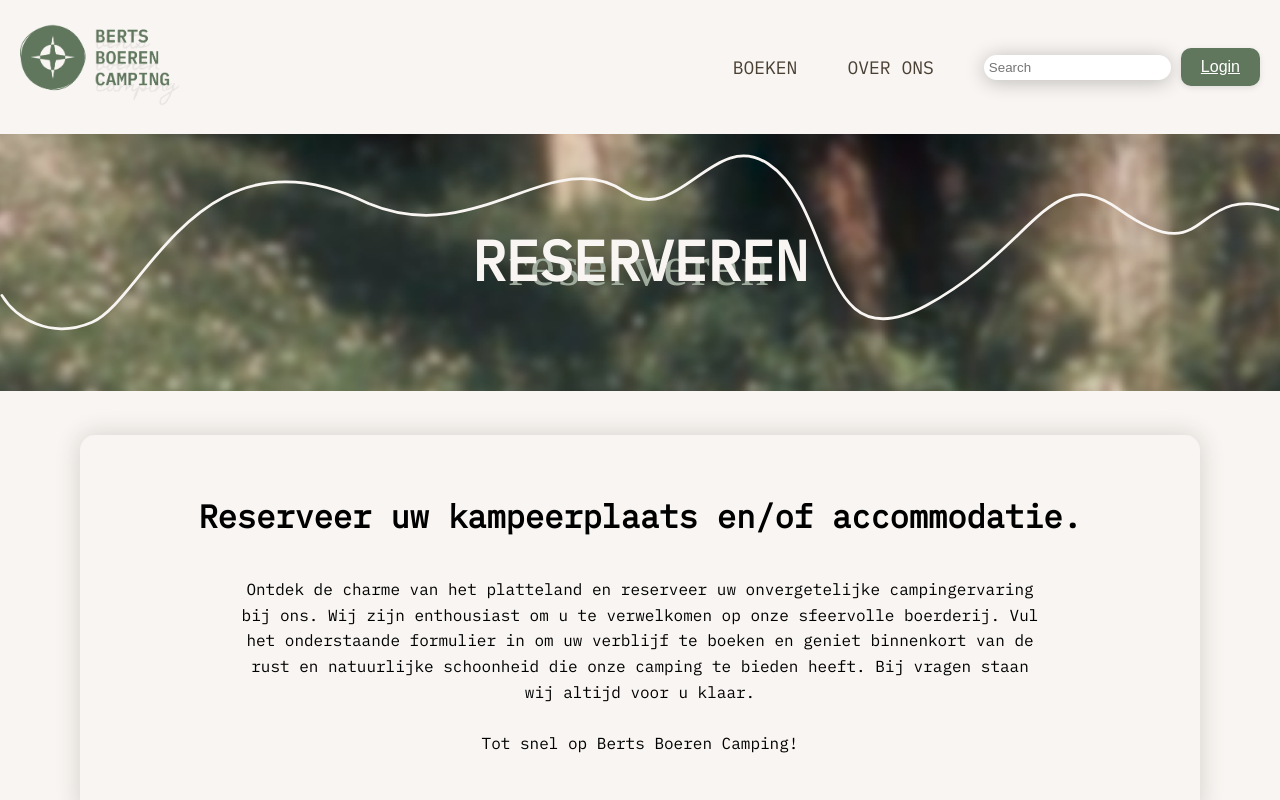
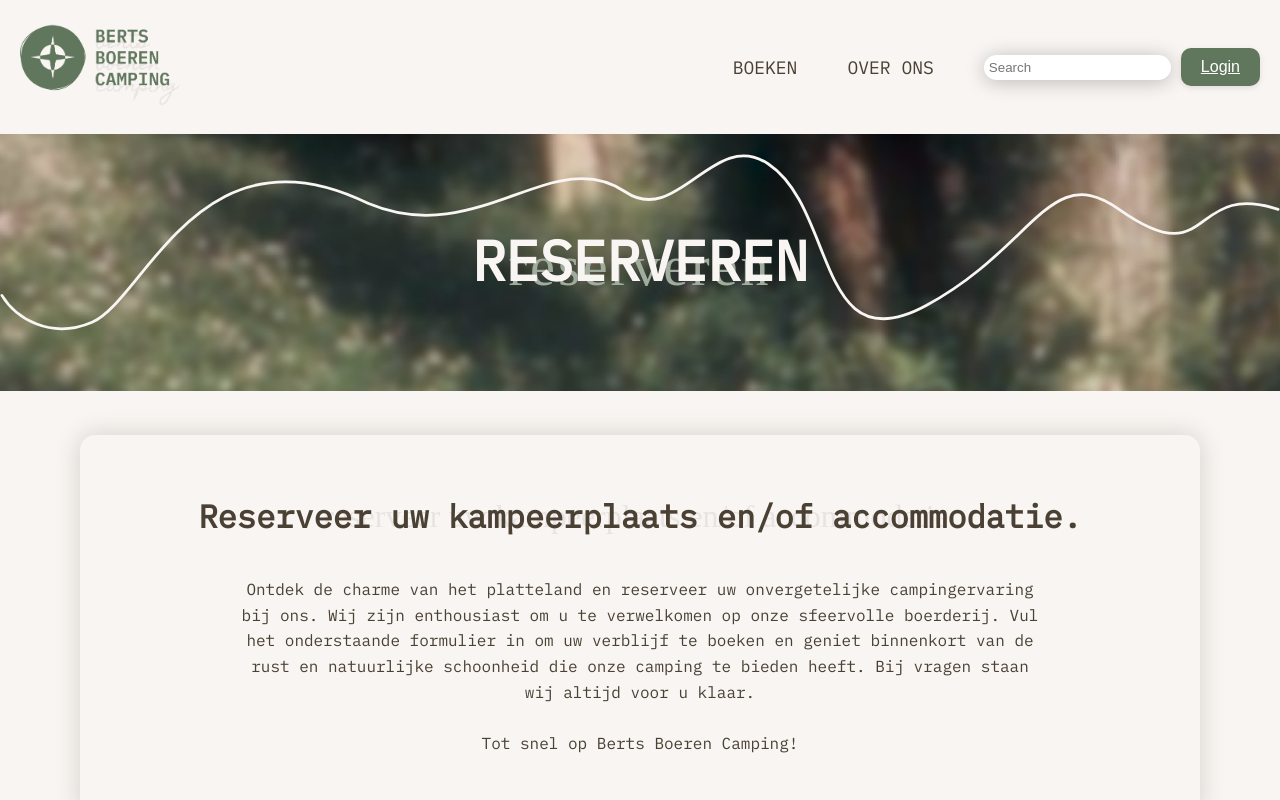
Before and after one commit to LaulensW/BertsBoerenCamping, a React (Vite) app in the folder BertsBoerenCamping/: page /booking in a window 1280 px wide. Shown: the top 800 px of the page. Built offline with nearby package versions, Linux system fonts and the light colour scheme.

Commit message:
titels veranderd

```diff
--- a/BertsBoerenCamping/src/components/BookingForm.css
+++ b/BertsBoerenCamping/src/components/BookingForm.css
@@ -22,6 +22,15 @@ body {
 .info-box h2 {
   margin-top: 40px;
   font-size: 32px;
+  color: var(--secondary-color);
+  z-index: 10;
+}
+.info-box p2 {
+  font-family: 'Homemade Apple', cursive;
+  color: #E7E4E1;
+  font-size: 32px;
+  position: absolute;
+  margin-top: 43px;
 }
 
 .info-box a {
@@ -31,6 +40,7 @@ body {
   line-height: 1.6;
   font-size: 16px;
   margin-bottom: 40px;
+  color: var(--secondary-color);
 }
 
 .boeking-box{
--- a/BertsBoerenCamping/src/components/bookingForm.jsx
+++ b/BertsBoerenCamping/src/components/bookingForm.jsx
@@ -42,6 +42,7 @@ const BookingForm = () => {
         </div>
       <div className="info-box">
         <h2>Reserveer uw kampeerplaats en/of accommodatie. </h2>
+        <p2>reserveer uw kampeerplaats en/of accommodatie. </p2>
         <a>
           Ontdek de charme van het platteland en reserveer uw onvergetelijke
           campingervaring bij ons. Wij zijn enthousiast om u te verwelkomen op
```
